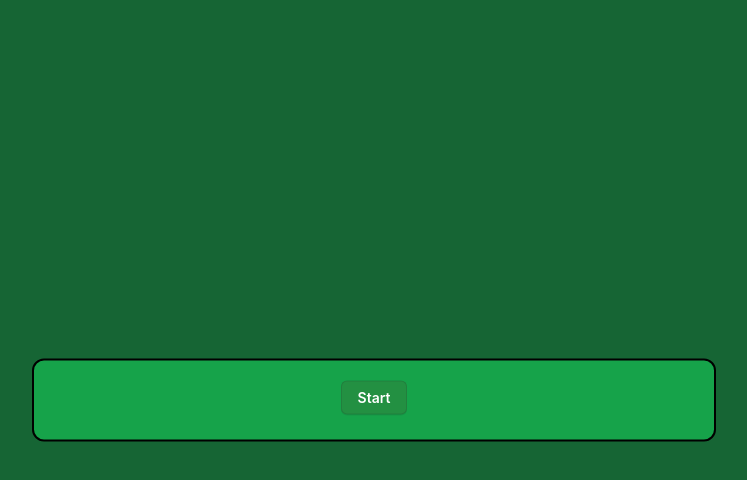
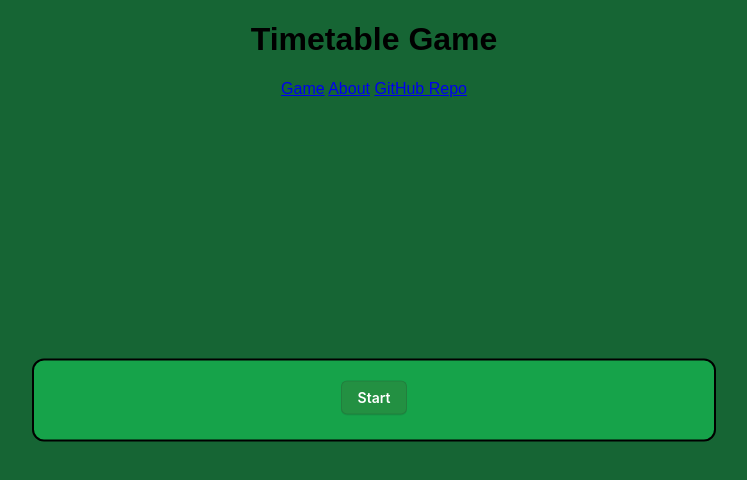
Before and after one commit to VulcanWM/timetable-game, a SvelteKit app: page / in a window 1280 px wide. Shown: the top 480 px of the page, without its empty margins (266-1013 px from the left). Built offline with nearby package versions, Linux system fonts and the light colour scheme.

Commit message:
added navbar

```diff
--- a/src/app.css
+++ b/src/app.css
@@ -1,6 +1,7 @@
 body {
     background-color: #166534;
     font-family: 'Secular One', sans-serif;
+    text-align: center;
 }
 
 button {
--- a/src/routes/+layout.svelte
+++ b/src/routes/+layout.svelte
@@ -3,6 +3,14 @@
 </script>
 
 <body>
+    <div id="header">
+        <h1>Timetable Game</h1>
+    </div>
+    <div id="navbar">
+        <a href="/">Game</a>
+        <a href="/about">About</a>
+        <a href="https://github.com/VulcanWM/timetable-game" target="_blank">GitHub Repo</a>
+    </div>
     <div id="main">
         <slot />
     </div>
```
